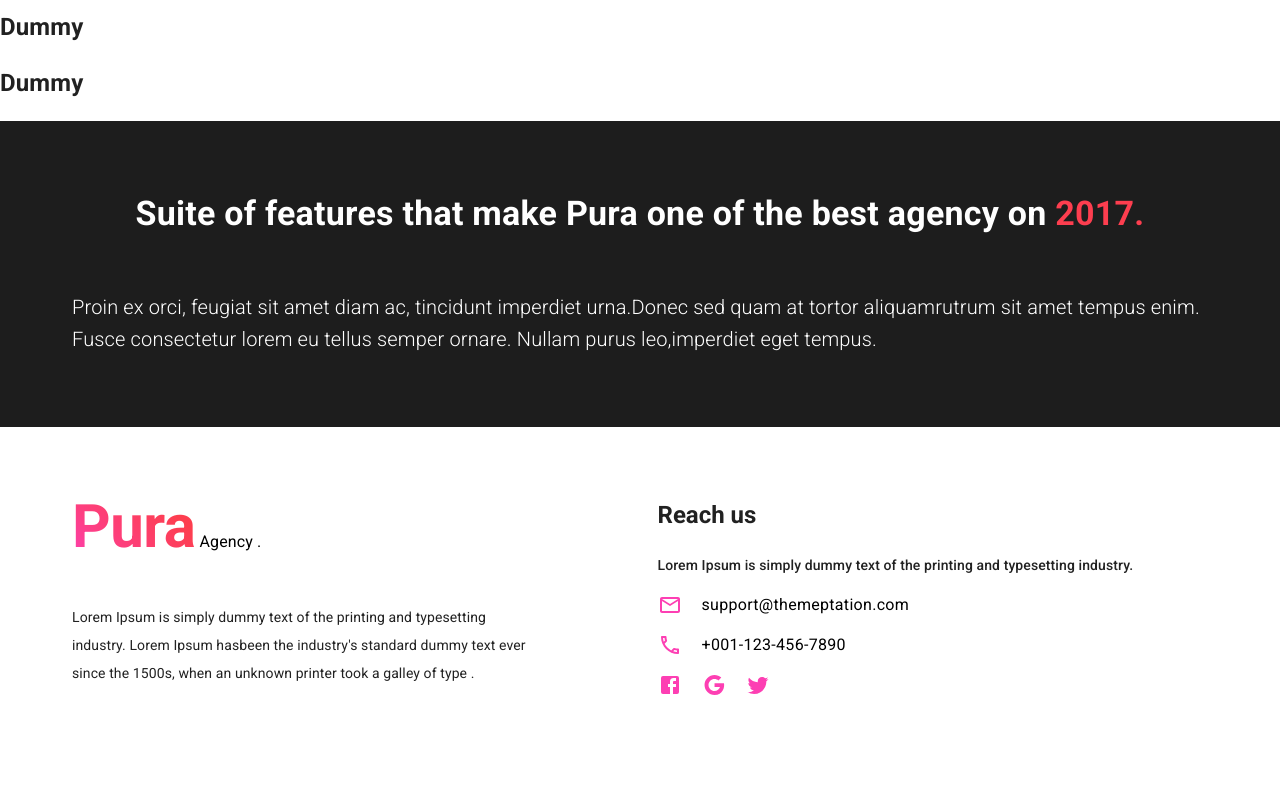
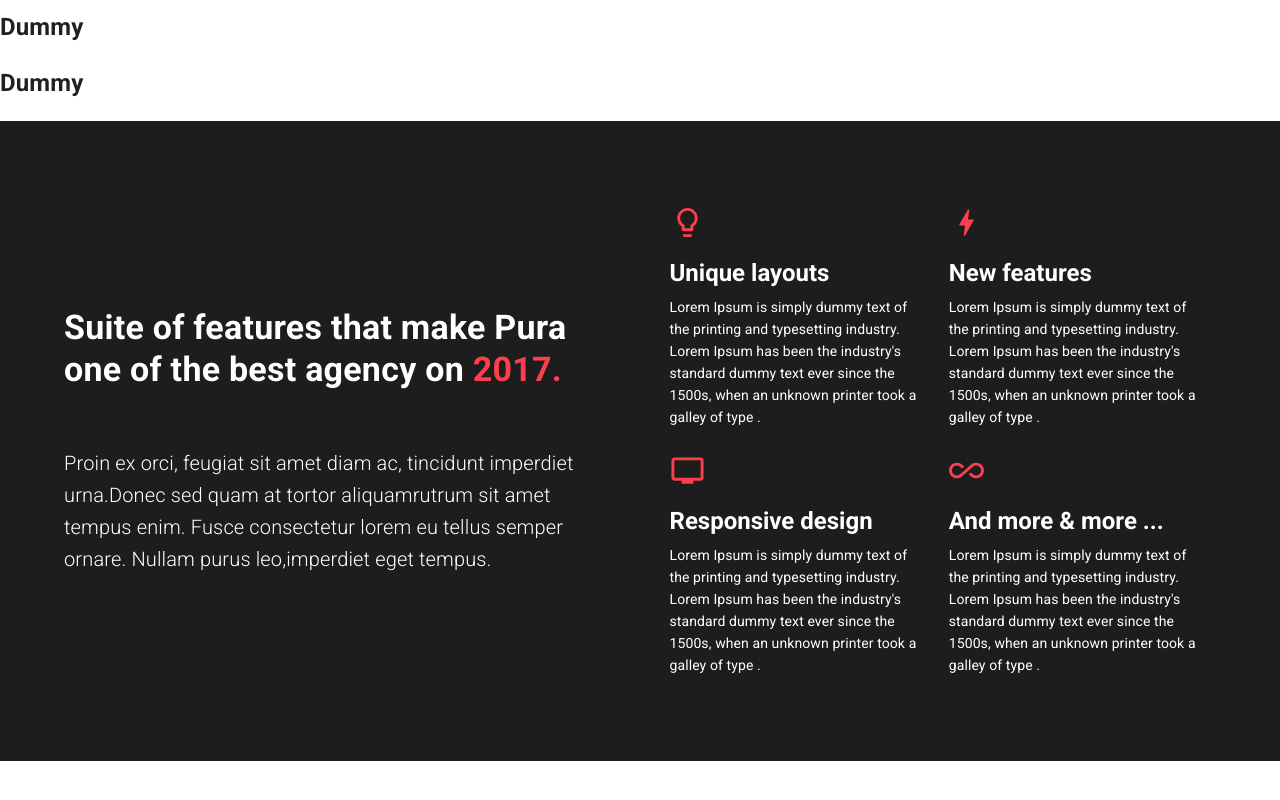
Before and after one commit to Nicolas-Orozco/pura-clone, a React (Vite) app: page / in a window 1280 px wide. Shown: the part 1560-2360 px from the top of the page. Built offline with nearby package versions, Linux system fonts and the light colour scheme.

Commit message:
Add articles in services

```diff
--- a/src/components/Header/HamMenu.jsx
+++ b/src/components/Header/HamMenu.jsx
@@ -43,6 +43,7 @@ function HamMenu() {
         PaperProps={{
           style: {
             width: "100%",
+            marginTop: 13,
           },
         }}
         TransitionComponent={Slide}
--- a/src/components/Services.jsx
+++ b/src/components/Services.jsx
@@ -1,19 +1,21 @@
 import React from "react";
+import Stack from "@mui/material/Stack";
 import useCustom from "../hooks/useCustom";
 import useBreakpoints from "../hooks/useBreakpoints";
 import Intro from "./Services/Intro";
+import Articles from "./Services/Articles";
 
 function Services() {
-  const { maxSmall, maxExtraSmall } = useBreakpoints();
+  const { maxMedium, maxExtraSmall } = useBreakpoints();
   const { Wrapper } = useCustom();
   return (
     <Wrapper
       sx={{
-        maxWidth: "auto",
+        width: "auto",
         backgroundColor: "#1d1d1d",
-        px: maxExtraSmall ? 2 : 9,
+        px: maxExtraSmall ? 2 : 8,
         py: 9,
-        flexDirection: maxSmall ? "column" : "row",
+        flexDirection: maxMedium ? "column" : "row",
         alignItems: "center",
         color: ({ palette }) => palette.getContrastText(palette.info.main),
       }}
@@ -21,6 +23,15 @@ function Services() {
       id="services"
     >
       <Intro />
+      <Stack
+        direction="row"
+        flex={1}
+        justifyContent="space-between"
+        alignItems="stretch"
+        flexWrap="wrap"
+      >
+        <Articles />
+      </Stack>
     </Wrapper>
   );
 }
--- /dev/null
+++ b/src/components/Services/Articles.jsx
@@ -0,0 +1,32 @@
+import React from "react";
+import Stack from "@mui/material/Stack";
+import Typography from "@mui/material/Typography";
+import useBreakpoints from "../../hooks/useBreakpoints";
+import { itemsServices } from "../../data/Items";
+
+function Articles() {
+  const { maxSmall } = useBreakpoints();
+  return itemsServices.map(({ icon, title, text, id }) => {
+    return (
+      <Stack
+        component="article"
+        flex={maxSmall ? "1 1 100%" : "1 1 50%"}
+        key={id}
+        spacing={1}
+        p={1.5}
+      >
+        <Typography variant="h6" color="secondary.main">
+          {icon}
+        </Typography>
+        <Typography variant="h5" fontWeight="bold">
+          {title}
+        </Typography>
+        <Typography variant="subtitle2" fontWeight={400}>
+          {text}
+        </Typography>
+      </Stack>
+    );
+  });
+}
+
+export default Articles;
--- a/src/components/Services/Intro.jsx
+++ b/src/components/Services/Intro.jsx
@@ -5,13 +5,7 @@ import Box from "@mui/material/Box";
 
 function Intro() {
   return (
-    <Stack
-      direction="column"
-      spacing={7}
-      justifyContent="center"
-      alignItems="center"
-      flex={1}
-    >
+    <Stack direction="column" spacing={7} flex="1 1 0">
       <Typography variant="h4" component="h3" fontWeight="bold">
         Suite of features that make Pura one of the best agency on{" "}
         <Box component="span" color="secondary.main">
--- a/src/data/Items.jsx
+++ b/src/data/Items.jsx
@@ -53,24 +53,28 @@ const itemsIcons = [
 ];
 const itemsServices = [
   {
-    icon: <LightbulbOutlinedIcon />,
+    icon: <LightbulbOutlinedIcon fontSize="large" />,
     title: "Unique layouts",
     text: "Lorem Ipsum is simply dummy text of the printing and typesetting industry. Lorem Ipsum has been the industry's standard dummy text ever since the 1500s, when an unknown printer took a galley of type .",
+    id: "1",
   },
   {
-    icon: <BoltOutlinedIcon />,
+    icon: <BoltOutlinedIcon fontSize="large" />,
     title: "New features",
     text: "Lorem Ipsum is simply dummy text of the printing and typesetting industry. Lorem Ipsum has been the industry's standard dummy text ever since the 1500s, when an unknown printer took a galley of type .",
+    id: "2",
   },
   {
-    icon: <TvOutlinedIcon />,
+    icon: <TvOutlinedIcon fontSize="large" />,
     title: "Responsive design",
     text: "Lorem Ipsum is simply dummy text of the printing and typesetting industry. Lorem Ipsum has been the industry's standard dummy text ever since the 1500s, when an unknown printer took a galley of type .",
+    id: "3",
   },
   {
-    icon: <AllInclusiveOutlinedIcon />,
+    icon: <AllInclusiveOutlinedIcon fontSize="large" />,
     title: "And more & more ...",
     text: "Lorem Ipsum is simply dummy text of the printing and typesetting industry. Lorem Ipsum has been the industry's standard dummy text ever since the 1500s, when an unknown printer took a galley of type .",
+    id: "4",
   },
 ];
 export { itemsPages, itemsIcons, itemsServices };
```
